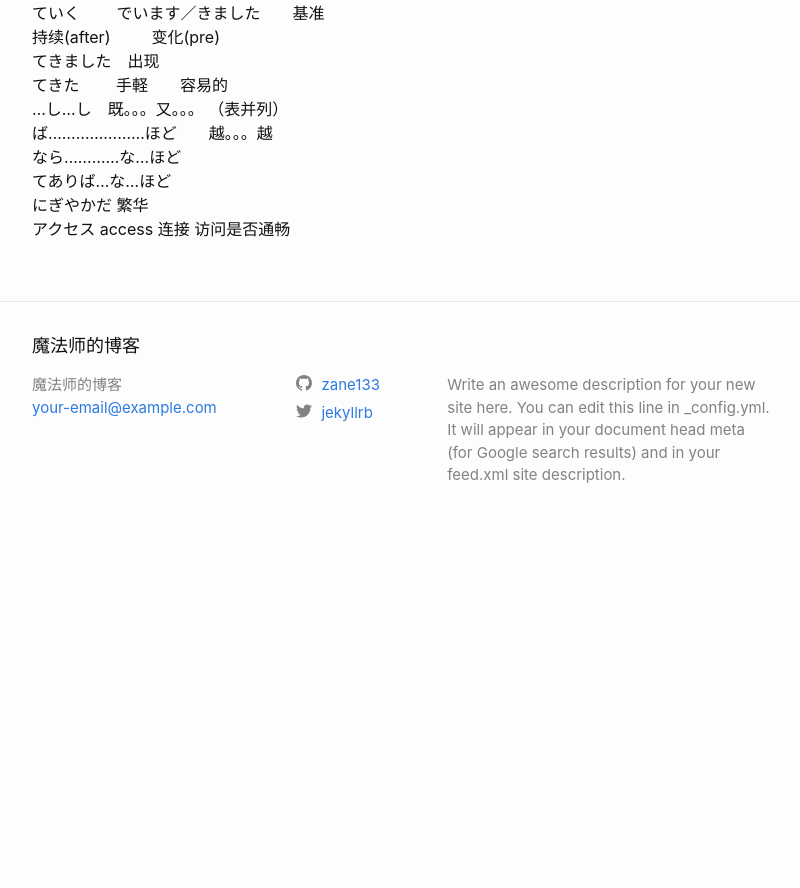
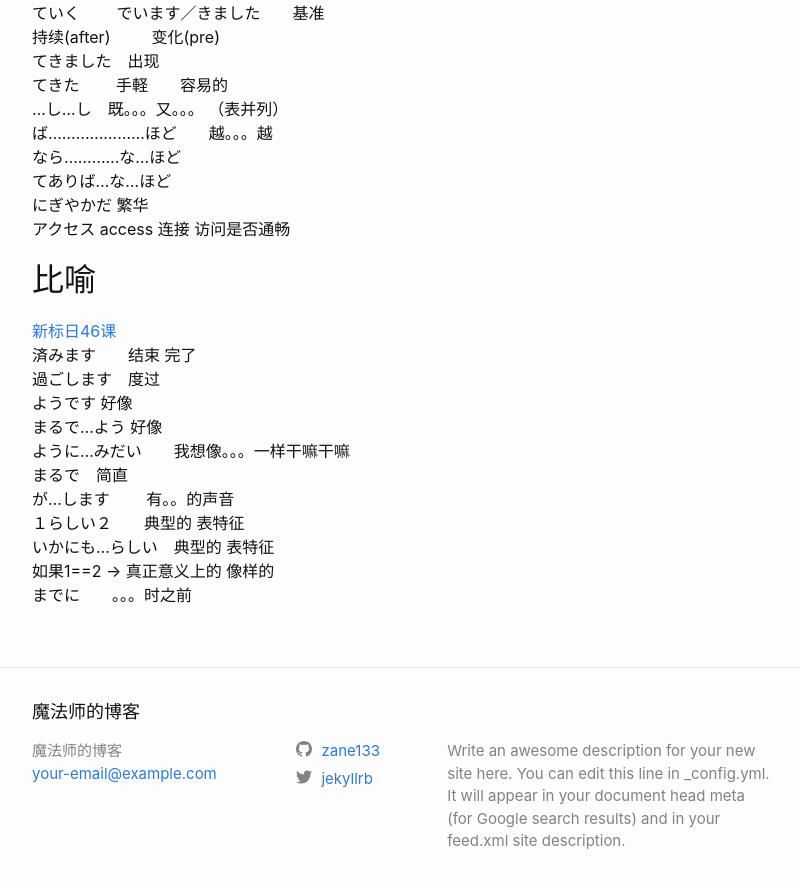
Before and after one commit to zane133/zane133.github.io, a Jekyll site: the page built from _posts/2019-08-17-japanese_study.markdown, in a window 1280 px wide and 900 px high, scrolled down 12325 px. Shown: the top 888 px of the window, without its empty margins (238-1038 px from the left). Built offline with Jekyll 4.4.1, drawn with Linux system fonts in a browser that asks for light colours; before the commit the page ends 12872 px from its top, so only the background shows below that.

Commit message:
Update 2019-08-17-japanese_study.markdown

```diff
--- a/_posts/2019-08-17-japanese_study.markdown
+++ b/_posts/2019-08-17-japanese_study.markdown
@@ -427,3 +427,17 @@ must     if     的话
 てありば…な…ほど
 にぎやかだ   繁华
 アクセス  access  连接 访问是否通畅
+
+## 比喻
+[新标日46课](https://www.bilibili.com/video/av14150839/?p=48)
+済みます　　结束 完了
+過ごします　度过
+ようです    好像
+まるで…よう   好像
+ように…みだい　　我想像。。。一样干嘛干嘛
+まるで　简直
+が…します　　 有。。的声音
+１らしい２　　典型的 表特征
+いかにも…らしい　典型的 表特征
+如果1==2 -> 真正意义上的 像样的
+までに　　。。。时之前
```
